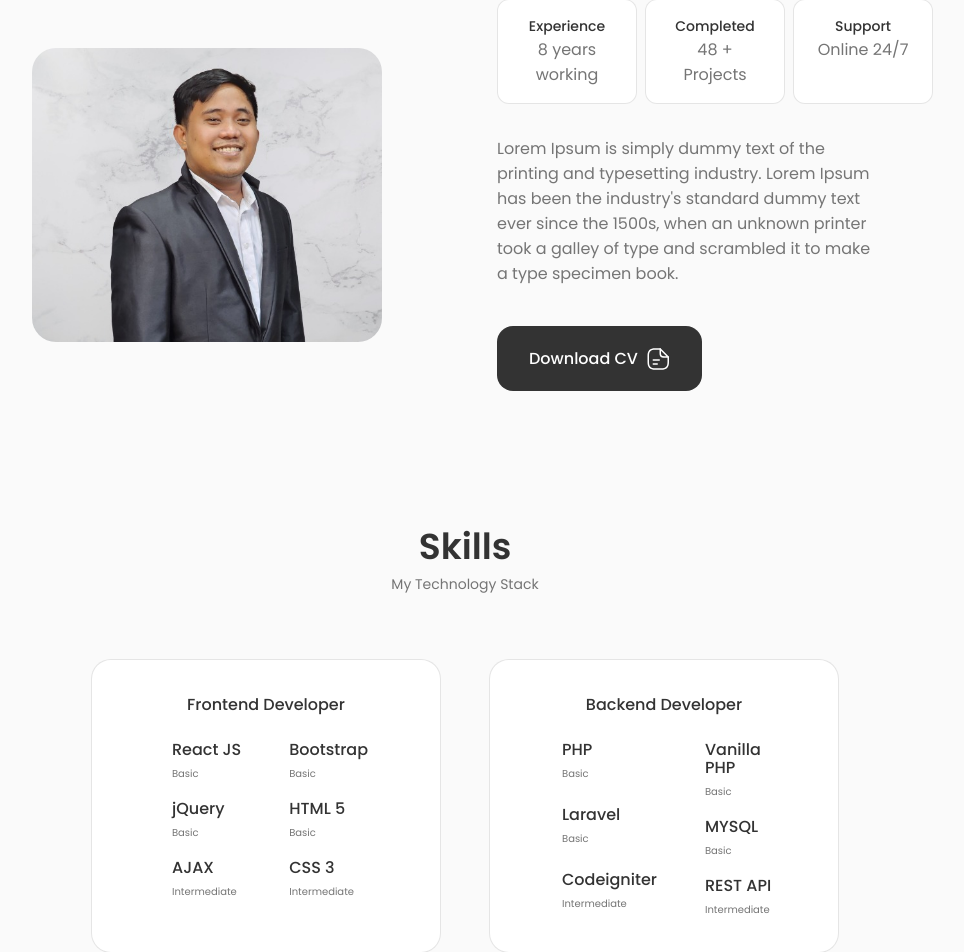
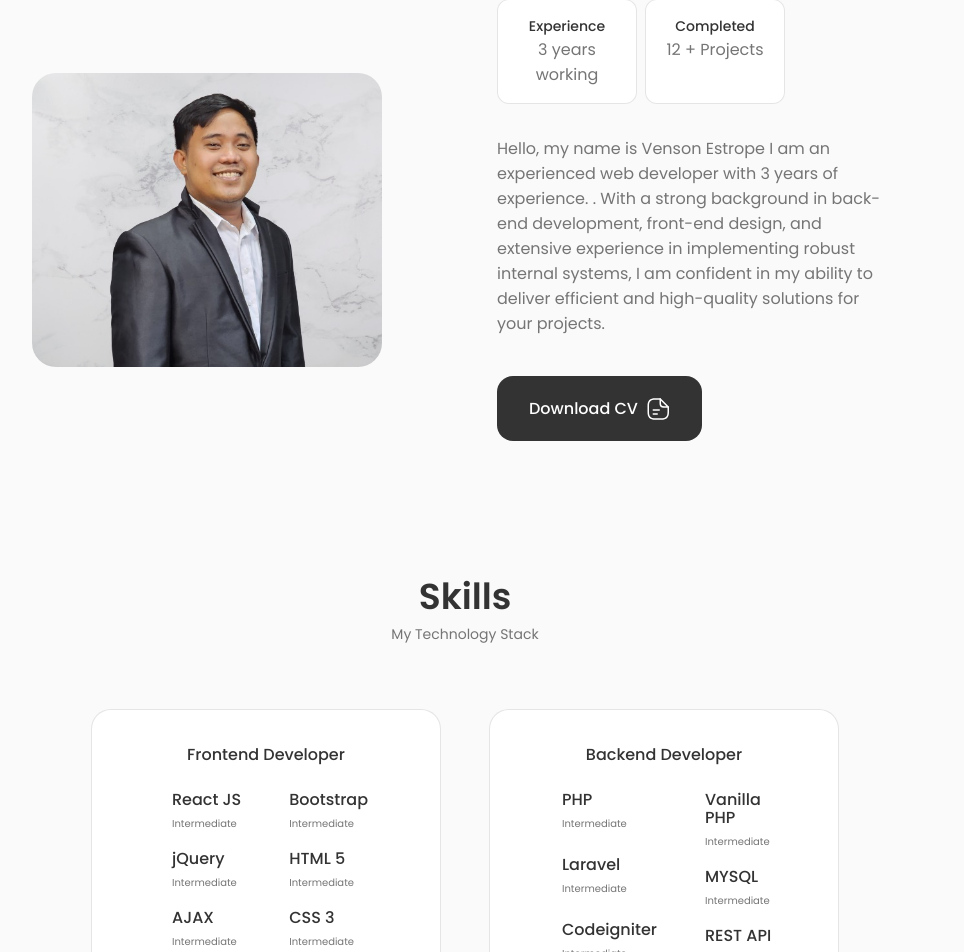
Before and after one commit to Awtsuuu13/venson-estrope, a React app: page / in a window 1280 px wide. Shown: the part 1037-1989 px from the top of the page, without its empty margins (175-1139 px from the left). Built offline with nearby package versions, Linux system fonts and the light colour scheme; the HTML template or start-up script is replaced by a standard one.

Commit message:
Adding Details

```diff
--- a/src/components/about/About.jsx
+++ b/src/components/about/About.jsx
@@ -1,6 +1,6 @@
 import "./about.css"
 import AboutImg from "../../assets/venson.jpg"
-import CV from "../../assets/John-Cv.pdf"
+import CV from "../../assets/EstropeVenson-Resume.pdf"
 import Info from "./Info"
 
 function About() {
@@ -16,9 +16,9 @@ function About() {
                     <div className="about__data">
                         <Info />
 
-                        <p className="about__description">Lorem Ipsum is simply dummy text of the printing and typesetting industry.
-                            Lorem Ipsum has been the industry's standard dummy text ever since the 1500s,
-                            when an unknown printer took a galley of type and scrambled it to make a type specimen book.</p>
+                        <p className="about__description">Hello, my name is Venson Estrope
+                            I am an experienced web developer with 3 years of experience. . With a strong background in back-end development, front-end design, and extensive experience in implementing robust internal systems,
+                            I am confident in my ability to deliver efficient and high-quality solutions for your projects.</p>
 
                         <a download="" href={CV} className="button button--flex">Download CV
                             <svg
--- a/src/components/about/Info.jsx
+++ b/src/components/about/Info.jsx
@@ -5,19 +5,13 @@ function Info() {
                 <div className="about__box">
                     <i className="bx bx-award about__icon"></i>
                     <h3 className="about__title">Experience</h3>
-                    <span className="about__subtitle">8 years working</span>
+                    <span className="about__subtitle">3 years working</span>
                 </div>
 
                 <div className="about__box">
                     <i className="bx bx-briefcase-alt about__icon"></i>
                     <h3 className="about__title">Completed</h3>
-                    <span className="about__subtitle">48 + Projects</span>
-                </div>
-
-                <div className="about__box">
-                    <i className="bx bx-support about__icon"></i>
-                    <h3 className="about__title">Support</h3>
-                    <span className="about__subtitle">Online 24/7</span>
+                    <span className="about__subtitle">12 + Projects</span>
                 </div>
             </div>
         </>
--- a/src/components/skills/Backend.jsx
+++ b/src/components/skills/Backend.jsx
@@ -11,7 +11,7 @@ function Backend() {
 
                             <div>
                                 <h3 className="skills__name">PHP</h3>
-                                <span className="skills__level">Basic</span>
+                                <span className="skills__level">Intermediate</span>
                             </div>
                         </div>
 
@@ -20,7 +20,7 @@ function Backend() {
 
                             <div>
                                 <h3 className="skills__name">Laravel</h3>
-                                <span className="skills__level">Basic</span>
+                                <span className="skills__level">Intermediate</span>
                             </div>
                         </div>
 
@@ -41,7 +41,7 @@ function Backend() {
 
                             <div>
                                 <h3 className="skills__name">Vanilla PHP</h3>
-                                <span className="skills__level">Basic</span>
+                                <span className="skills__level">Intermediate</span>
                             </div>
                         </div>
 
@@ -50,7 +50,7 @@ function Backend() {
 
                             <div>
                                 <h3 className="skills__name">MYSQL</h3>
-                                <span className="skills__level">Basic</span>
+                                <span className="skills__level">Intermediate</span>
                             </div>
                         </div>
 
--- a/src/components/skills/Frontend.jsx
+++ b/src/components/skills/Frontend.jsx
@@ -11,7 +11,7 @@ function Frontend() {
 
                             <div>
                                 <h3 className="skills__name">React JS</h3>
-                                <span className="skills__level">Basic</span>
+                                <span className="skills__level">Intermediate</span>
                             </div>
                         </div>
 
@@ -20,7 +20,7 @@ function Frontend() {
 
                             <div>
                                 <h3 className="skills__name">jQuery</h3>
-                                <span className="skills__level">Basic</span>
+                                <span className="skills__level">Intermediate</span>
                             </div>
                         </div>
 
@@ -41,7 +41,7 @@ function Frontend() {
 
                             <div>
                                 <h3 className="skills__name">Bootstrap</h3>
-                                <span className="skills__level">Basic</span>
+                                <span className="skills__level">Intermediate</span>
                             </div>
                         </div>
 
@@ -50,7 +50,7 @@ function Frontend() {
 
                             <div>
                                 <h3 className="skills__name">HTML 5</h3>
-                                <span className="skills__level">Basic</span>
+                                <span className="skills__level">Intermediate</span>
                             </div>
                         </div>
 
```
Also changed, not shown: 1 other file (tests, documents, lock files or other folders).
